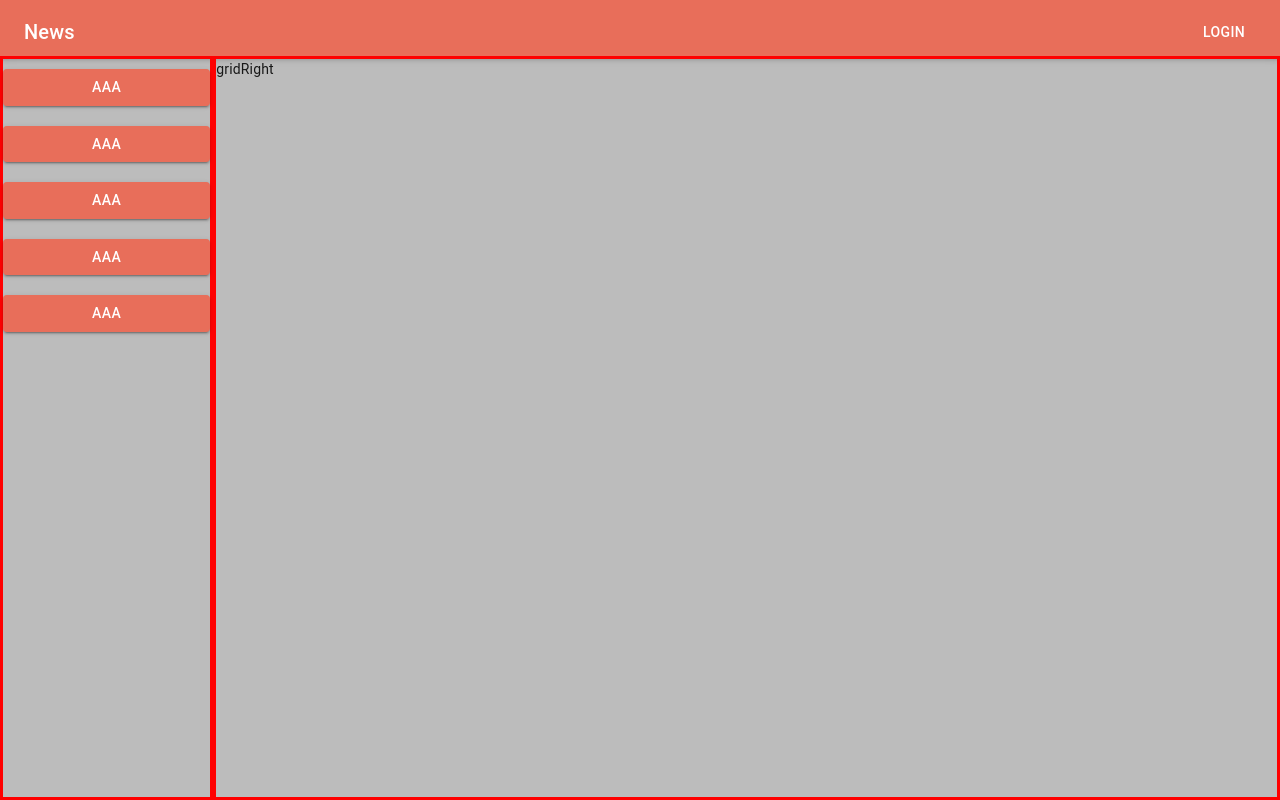
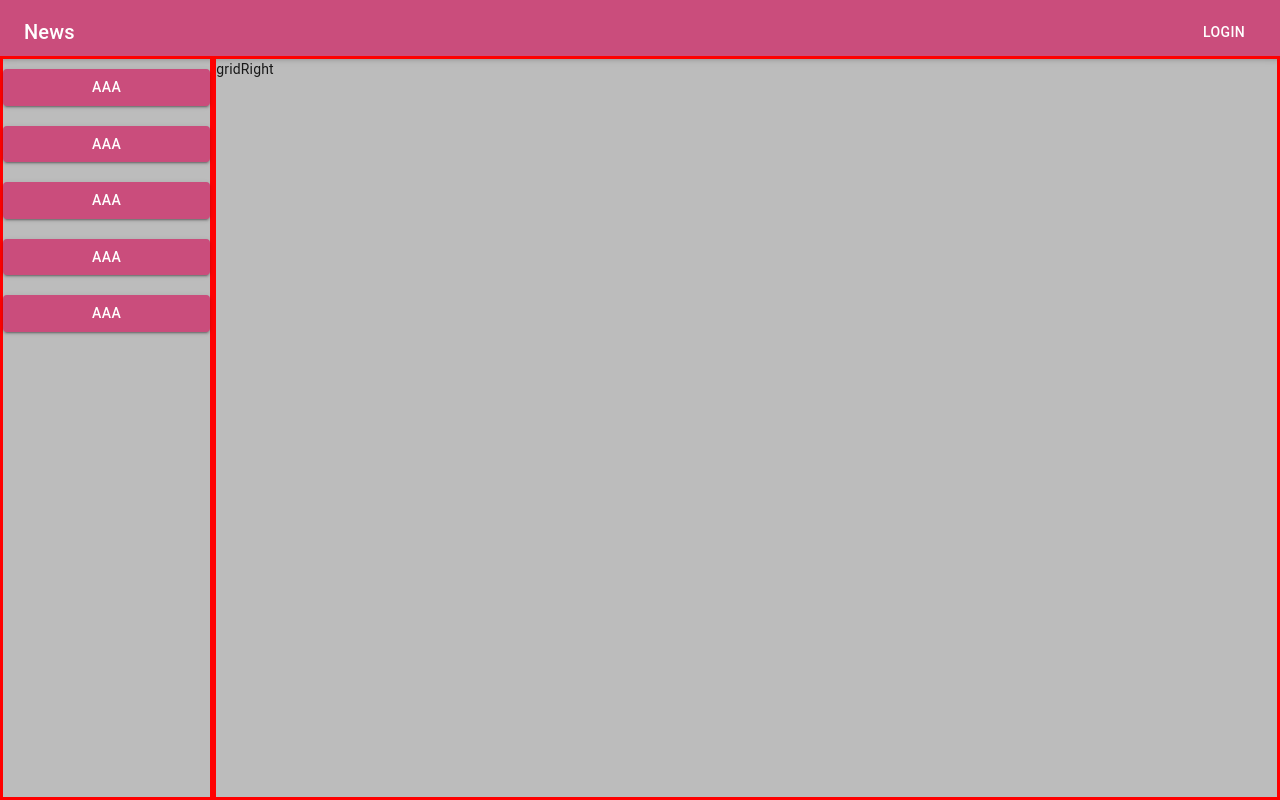
Before and after one commit to vitor-slopes/Spotenu, a React (Create React App) app: page / in a window 1280 px wide. Built offline with nearby package versions, Linux system fonts and the light colour scheme.

Commit message:
changind theme

```diff
--- a/src/style/theme.js
+++ b/src/style/theme.js
@@ -3,10 +3,11 @@ import { createMuiTheme } from "@material-ui/core";
 export default createMuiTheme({
   palette: {
     primary: {
-      main: '#e86e5a',
+      main: '#ca4d7c',
+
     },
     secondary: {
-      main: '#b8b8b8',
-    }
+      main: '#ababab',
+    },
   }
 });
```
